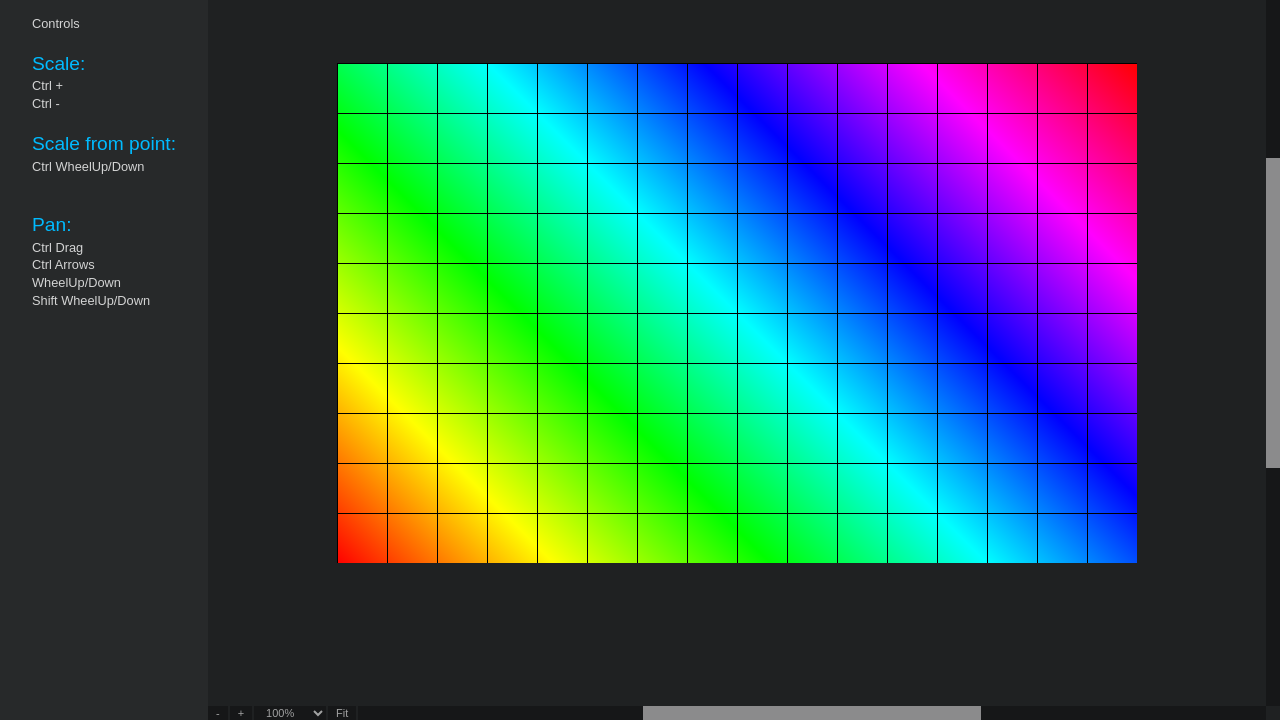
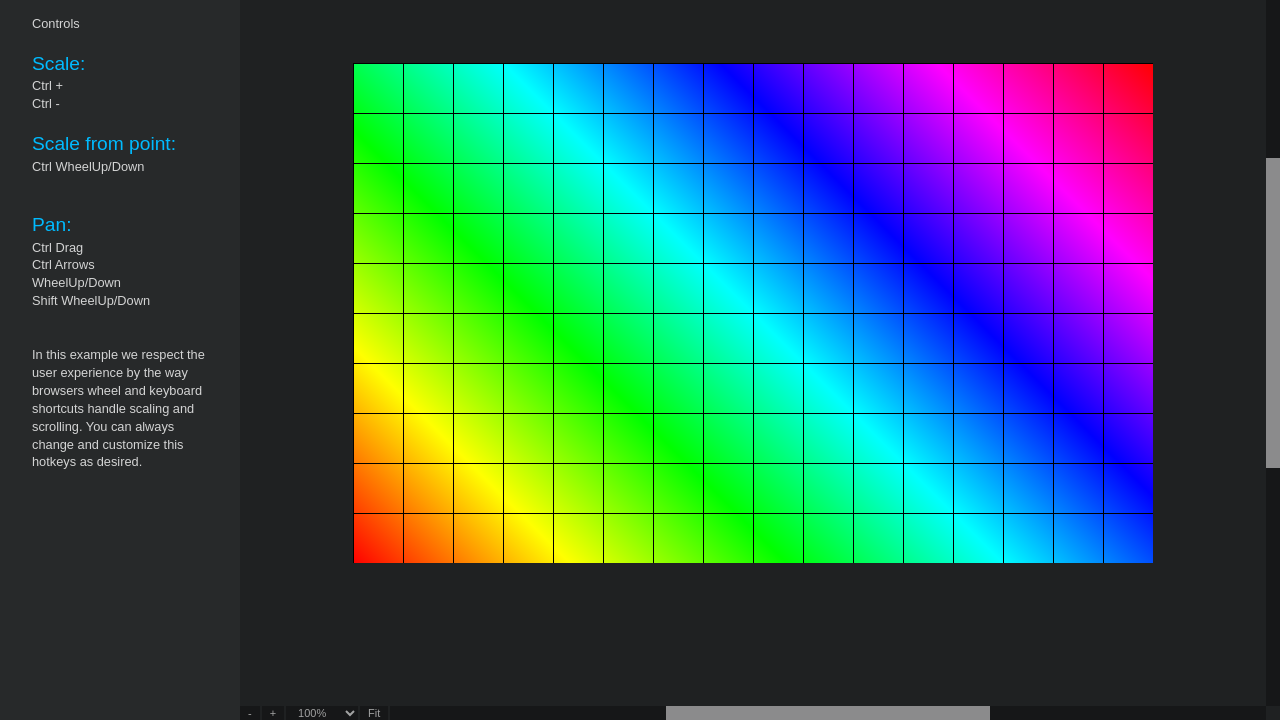
Before and after one commit to rokobuljan/zoompan, a plain HTML site: page example/index.html in a window 1280 px wide. Shown: the part 80-800 px from the top of the page. Drawn offline with Linux system fonts and the light colour scheme.

Commit message:
imp: example

```diff
--- a/example/index.html
+++ b/example/index.html
@@ -34,6 +34,7 @@
             flex: none;
             padding: 2rem;
             font-size: 0.8rem;
+            max-width: 240px;
         }
 
         main {
@@ -129,6 +130,10 @@
         Ctrl Arrows<br>
         WheelUp/Down<br>
         Shift WheelUp/Down<br>
+        <br>
+        <br>
+        In this example we respect the user experience by the way browsers wheel and keyboard shortcuts handle scaling and scrolling.
+        You can always change and customize this hotkeys as desired.
     </aside>
 
     <main>
```
